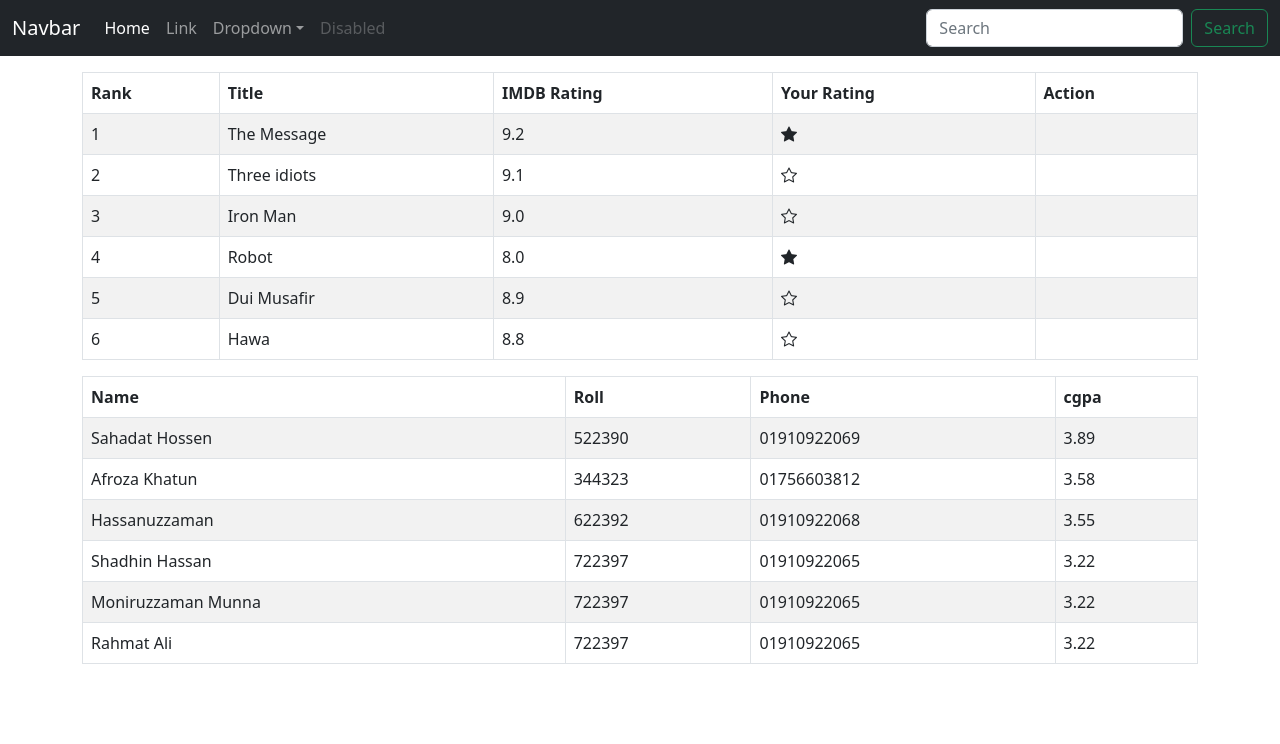
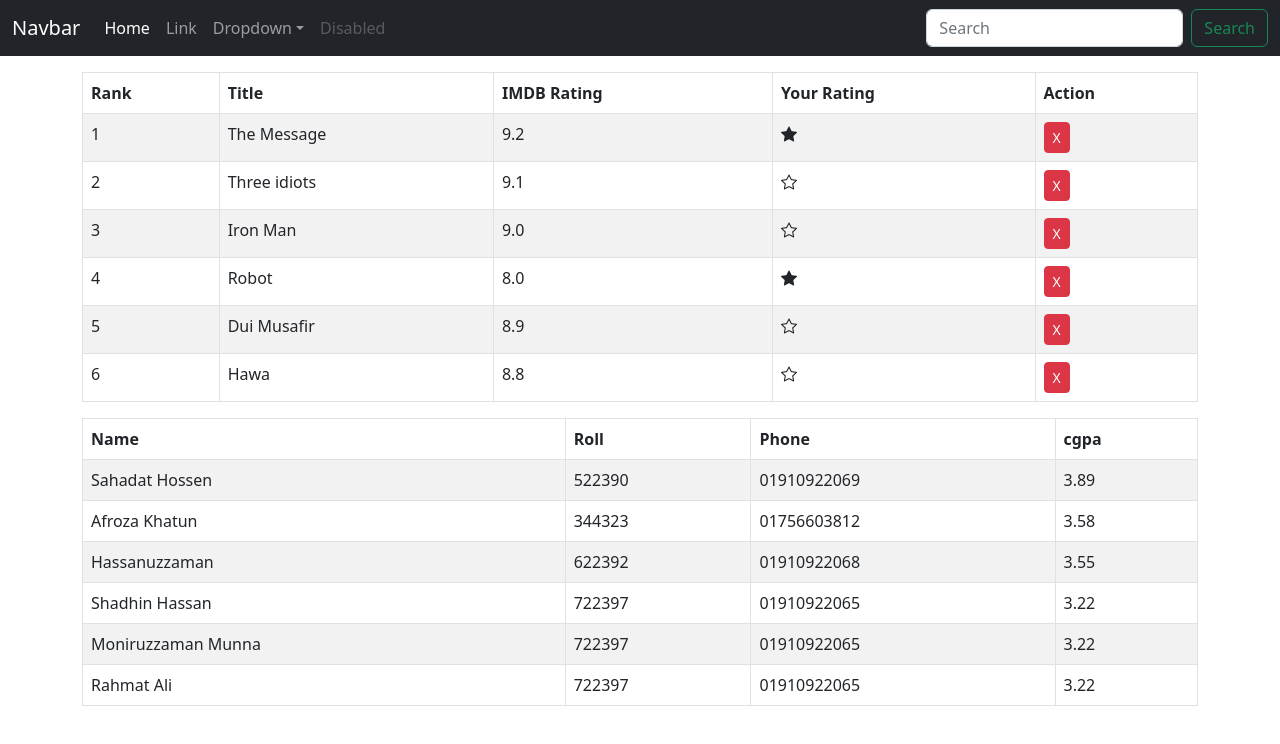
Before and after one commit to sahadatjh/react, a React (Create React App) app in the folder component-reuse/: page / in a window 1280 px wide. Shown: the top 744 px of the page. Built offline with nearby package versions, Linux system fonts and the light colour scheme.

Commit message:
add new STUDENT component

```diff
--- a/component-reuse/src/components/movie.component.js
+++ b/component-reuse/src/components/movie.component.js
@@ -4,12 +4,12 @@ import Rating from './rating.component';
 class Movies extends Component {
     state = {
         movies:[
-            {rank:1, title:"The Message", imdb_rating:'9.2', your_rating:true, action:''},
-            {rank:2, title:"Three idiots", imdb_rating:'9.1', your_rating:false, action:''},
-            {rank:3, title:"Iron Man", imdb_rating:'9.0', your_rating:false, action:''},
-            {rank:4, title:"Robot", imdb_rating:'8.0', your_rating:true, action:''},
-            {rank:5, title:"Dui Musafir", imdb_rating:'8.9', your_rating:false, action:''},
-            {rank:6, title:"Hawa", imdb_rating:'8.8', your_rating:false, action:''},
+            {rank:1, title:"The Message", imdb_rating:'9.2', your_rating:true, action:'X'},
+            {rank:2, title:"Three idiots", imdb_rating:'9.1', your_rating:false, action:'X'},
+            {rank:3, title:"Iron Man", imdb_rating:'9.0', your_rating:false, action:'X'},
+            {rank:4, title:"Robot", imdb_rating:'8.0', your_rating:true, action:'X'},
+            {rank:5, title:"Dui Musafir", imdb_rating:'8.9', your_rating:false, action:'X'},
+            {rank:6, title:"Hawa", imdb_rating:'8.8', your_rating:false, action:'X'},
         ]
     }
 
@@ -20,13 +20,19 @@ class Movies extends Component {
         this.setState({ movies });
     }
 
+    handleRemove = (movieRank) => {
+        const movies = [...this.state.movies];
+        const UpdateMovies = movies.filter( (movie) => movie.rank !== movieRank );
+        this.setState({ movies : UpdateMovies});
+    }
+
     render() {
         const columns=[
-            {label:"Rank", path:'rank', content: (movie, key) => <td>{movie.rank}</td>},
-            {label:"Title", path:'title', content: (movie, key) => <td>{movie.title}</td>},
-            {label:"IMDB Rating", path:'imdb_rating', content: (movie, key) => <td>{movie.imdb_rating}</td>},
-            {label:"Your Rating", path:'your_rating', content: (movie, key) => <td><Rating key={movie.rank} isRated={movie.your_rating} handleToggleRatting={this.handleToggleRatting} rank={movie.rank} /></td>},
-            {label:"Action", path:'action', content: (movie, key) => <td>{movie.action}</td>}
+            {label:"Rank", path:'rank', content: (movie, key) => <td>{movie[key]}</td>},
+            {label:"Title", path:'title', content: (movie, key) => <td>{movie[key]}</td>},
+            {label:"IMDB Rating", path:'imdb_rating', content: (movie, key) => <td>{movie[key]}</td>},
+            {label:"Your Rating", path:'your_rating', content: (movie, key) => <td><Rating key={movie.rank} isRated={movie[key]} handleToggleRatting={this.handleToggleRatting} rank={movie.rank} /></td>},
+            {label:"Action", path:'action', content: (movie, key) => <td><button className='btn btn-danger btn-sm' >{movie[key]}</button></td>}
         ]
         return (
             <Table columns={columns} info={this.state.movies} />
```
